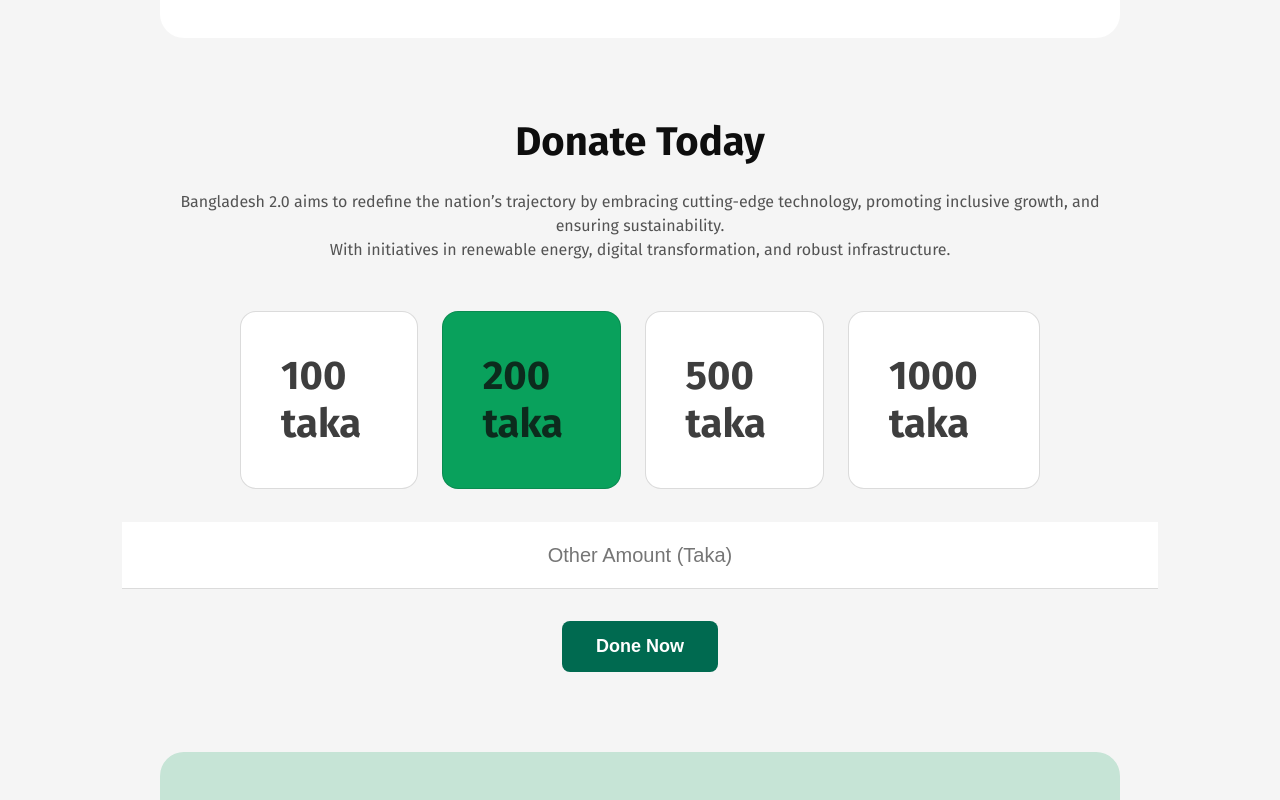
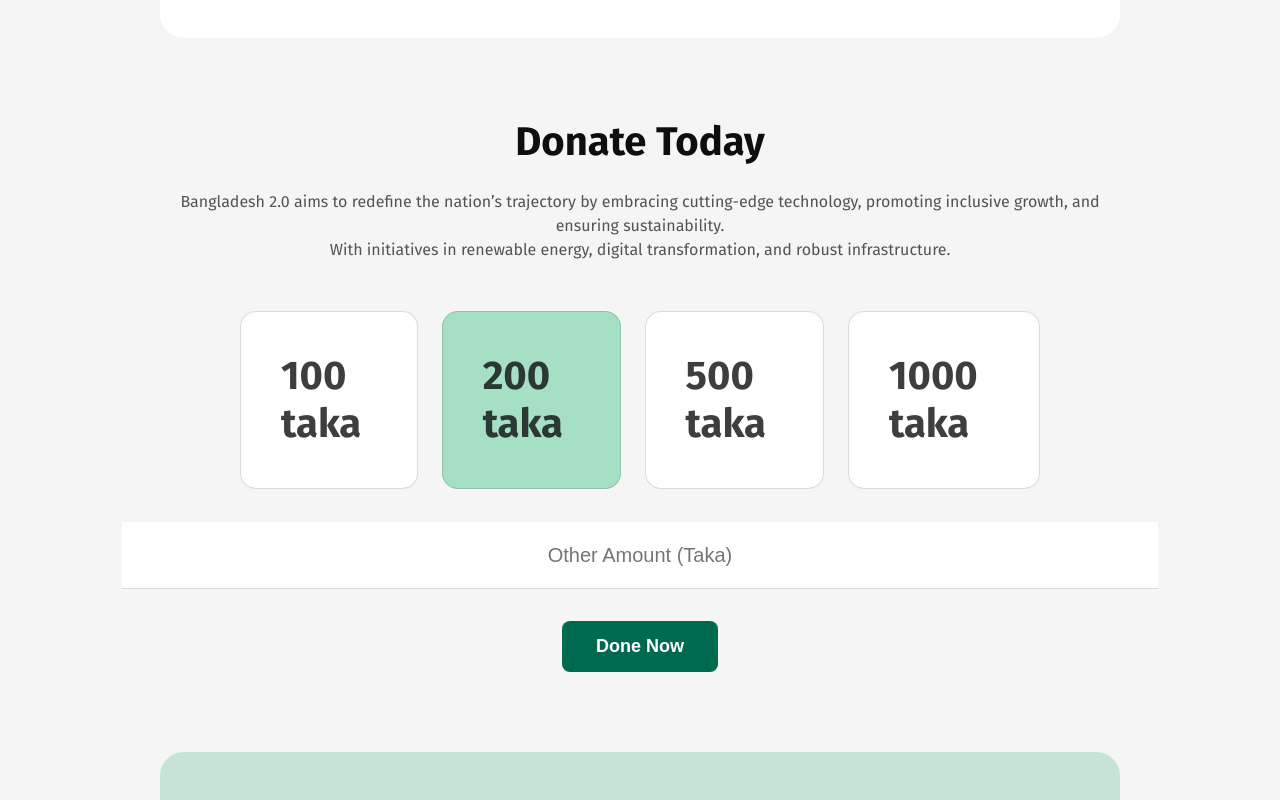
Before and after one commit to Ebrahim-khan573/Bangladesh-2.0, a plain HTML site: page index.html in a window 1280 px wide. In both pictures the pointer is over the element "200 taka". Shown: the part 3965-4765 px from the top of the page. Drawn offline with Linux system fonts and the light colour scheme.

Commit message:
final check

```diff
--- a/style/style.css
+++ b/style/style.css
@@ -390,7 +390,7 @@ header {
 }
 
 .tk200:hover {
-    background: rgb(9, 161, 92);
+    background: rgb(165, 224, 197);
 }
 
 .donate-amount-box {
```
